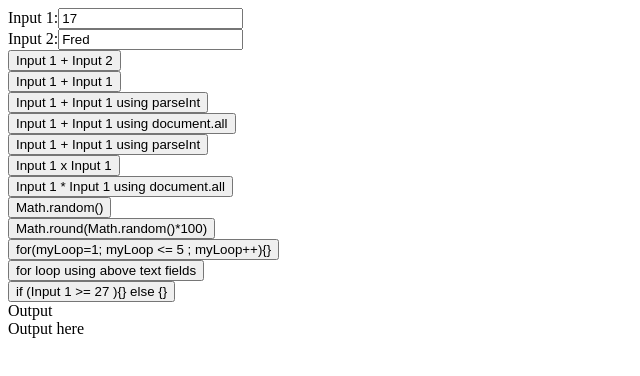
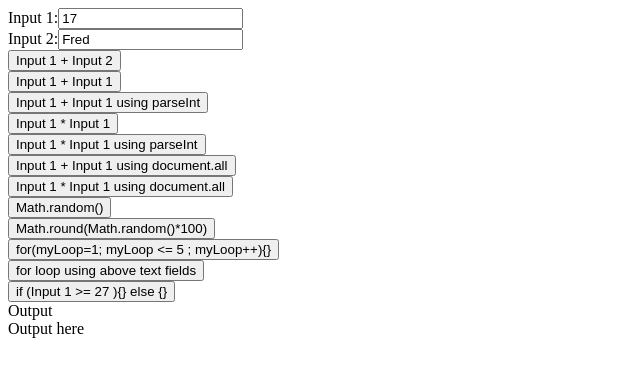
Before and after one commit to hpssjellis/j10-javascript-for-if-else-pgb-helloworld, a plain HTML site: page index.html in a window 1280 px wide. Shown: the whole page, without its empty margins (0-640 px from the left). Drawn offline with Linux system fonts and the light colour scheme.

Commit message:
Update index.html

```diff
--- a/index.html
+++ b/index.html
@@ -27,6 +27,18 @@ Input 2:<input id="myIn2" type=text value="Fred"><br>
 }"><br>
 
 
+<input type=button value="Input 1 * Input 1"  onclick="{
+
+   document.getElementById('myDiv1').innerHTML =  document.getElementById('myIn1').value * document.getElementById('myIn1').value
+
+}"><br>
+
+<input type=button value="Input 1 * Input 1 using parseInt"  onclick="{
+
+   document.getElementById('myDiv1').innerHTML =  parseInt(document.getElementById('myIn1').value) * parseInt(document.getElementById('myIn1').value)
+
+}"><br>
+
 
 <input type=button value="Input 1 + Input 1 using document.all"  onclick="{
 
@@ -35,19 +47,9 @@ Input 2:<input id="myIn2" type=text value="Fred"><br>
 }"><br>
 
 
-<input type=button value="Input 1 + Input 1 using parseInt"  onclick="{
-
-   document.getElementById('myDiv1').innerHTML = parseInt(document.getElementById('myIn1').value) + parseInt(document.getElementById('myIn2').value)
-
-}"><br>
 
 
 
-<input type=button value="Input 1 x Input 1"  onclick="{
-
-   document.getElementById('myDiv1').innerHTML = document.getElementById('myIn1').value * document.getElementById('myIn2').value
-
-}"><br>
 
 
 
```
